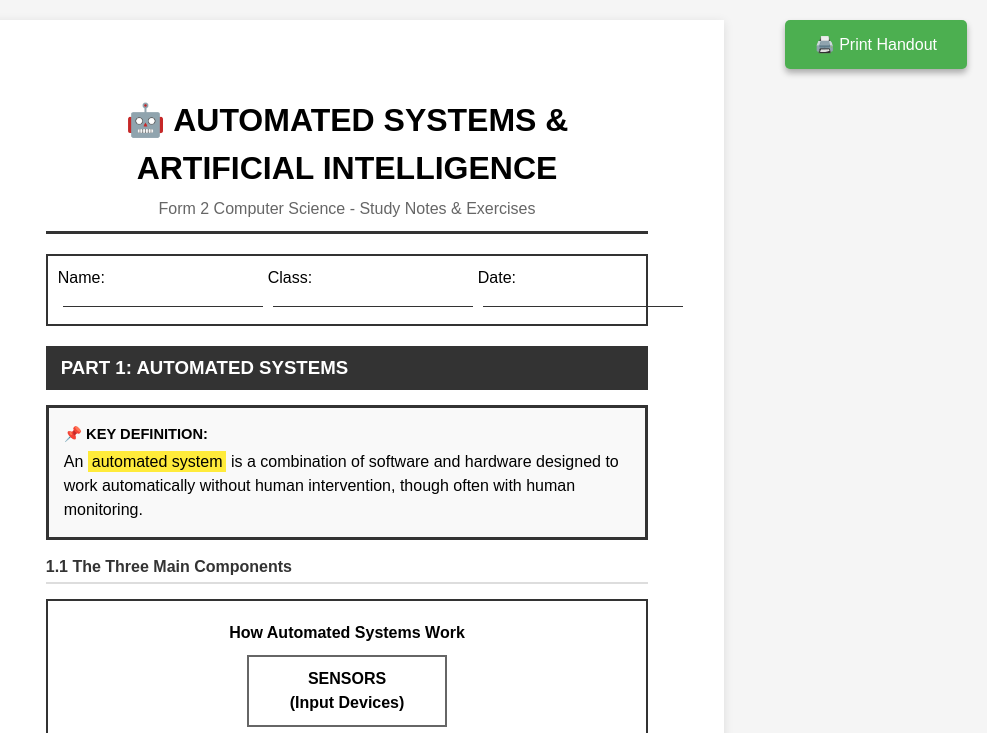
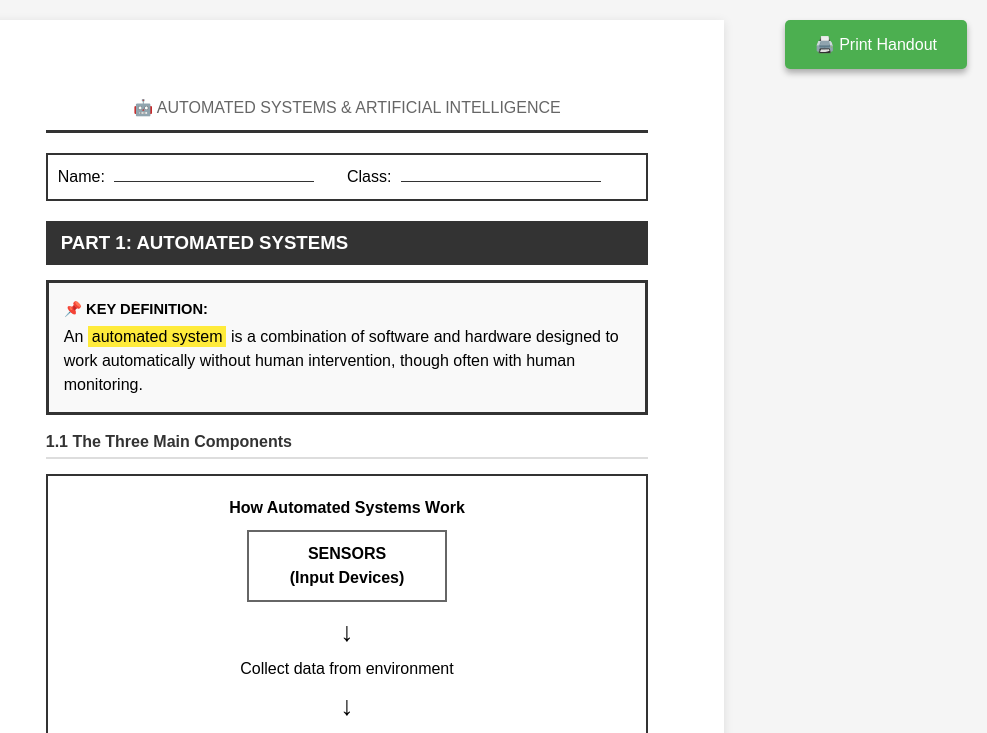
Before and after one commit to OlidiaTL/CompSci-Activities, a plain HTML site: page index.html in a window 1280 px wide. Shown: the top 733 px of the page, without its empty margins (293-1280 px from the left). Drawn offline with Linux system fonts and the light colour scheme.

Commit message:
Update index.html

```diff
--- a/index.html
+++ b/index.html
@@ -251,14 +251,12 @@
     <!-- PAGE 1 -->
     <div class="page">
         <div class="header">
-            <h1>🤖 AUTOMATED SYSTEMS & ARTIFICIAL INTELLIGENCE</h1>
-            <p class="subtitle">Form 2 Computer Science - Study Notes & Exercises</p>
+            <p class="subtitle">🤖 AUTOMATED SYSTEMS & ARTIFICIAL INTELLIGENCE</p>
         </div>
 
         <div class="student-info">
             <div>Name: <span class="fill-line"></span></div>
             <div>Class: <span class="fill-line"></span></div>
-            <div>Date: <span class="fill-line"></span></div>
         </div>
 
         <h2>PART 1: AUTOMATED SYSTEMS</h2>
```
